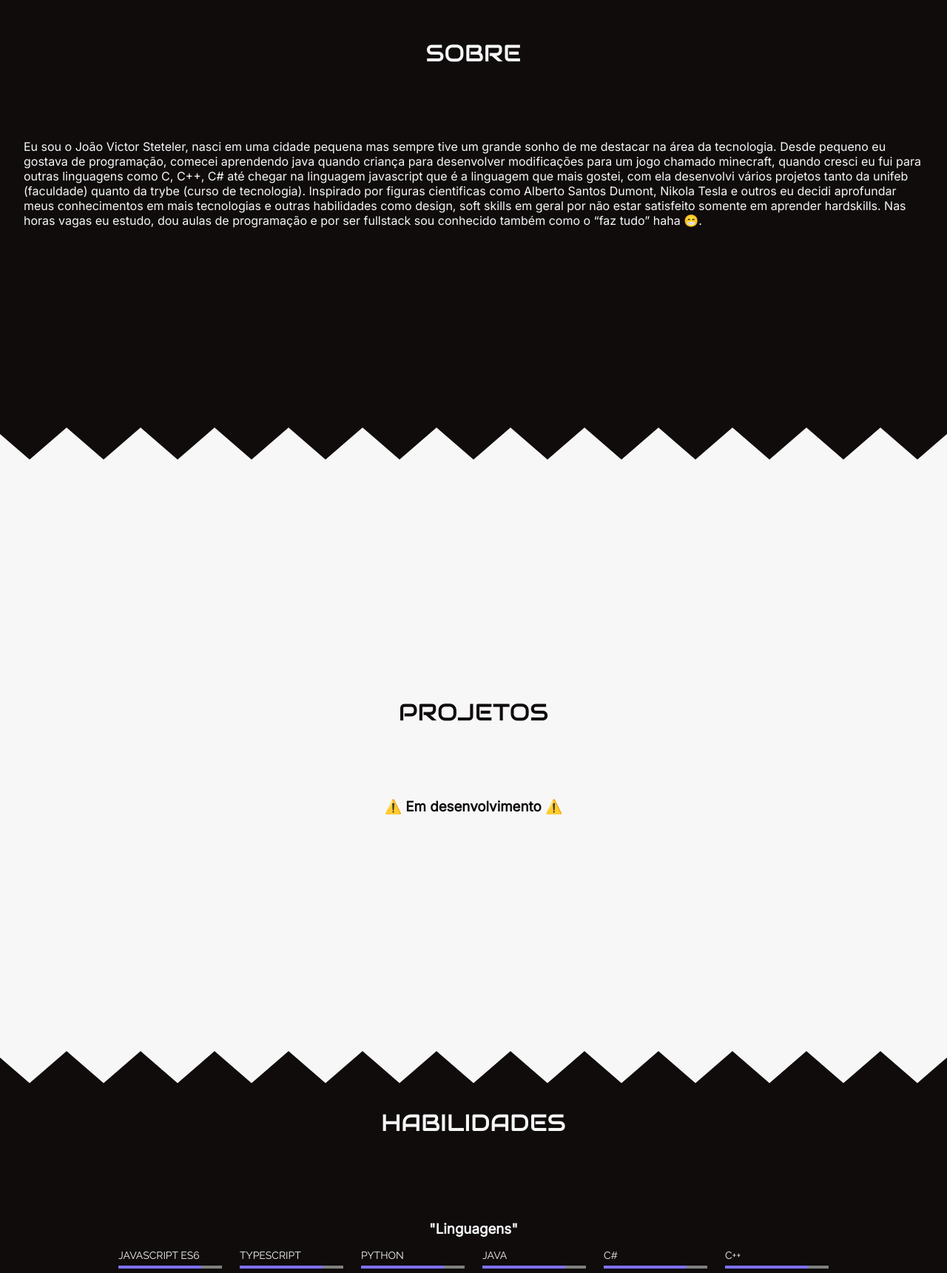
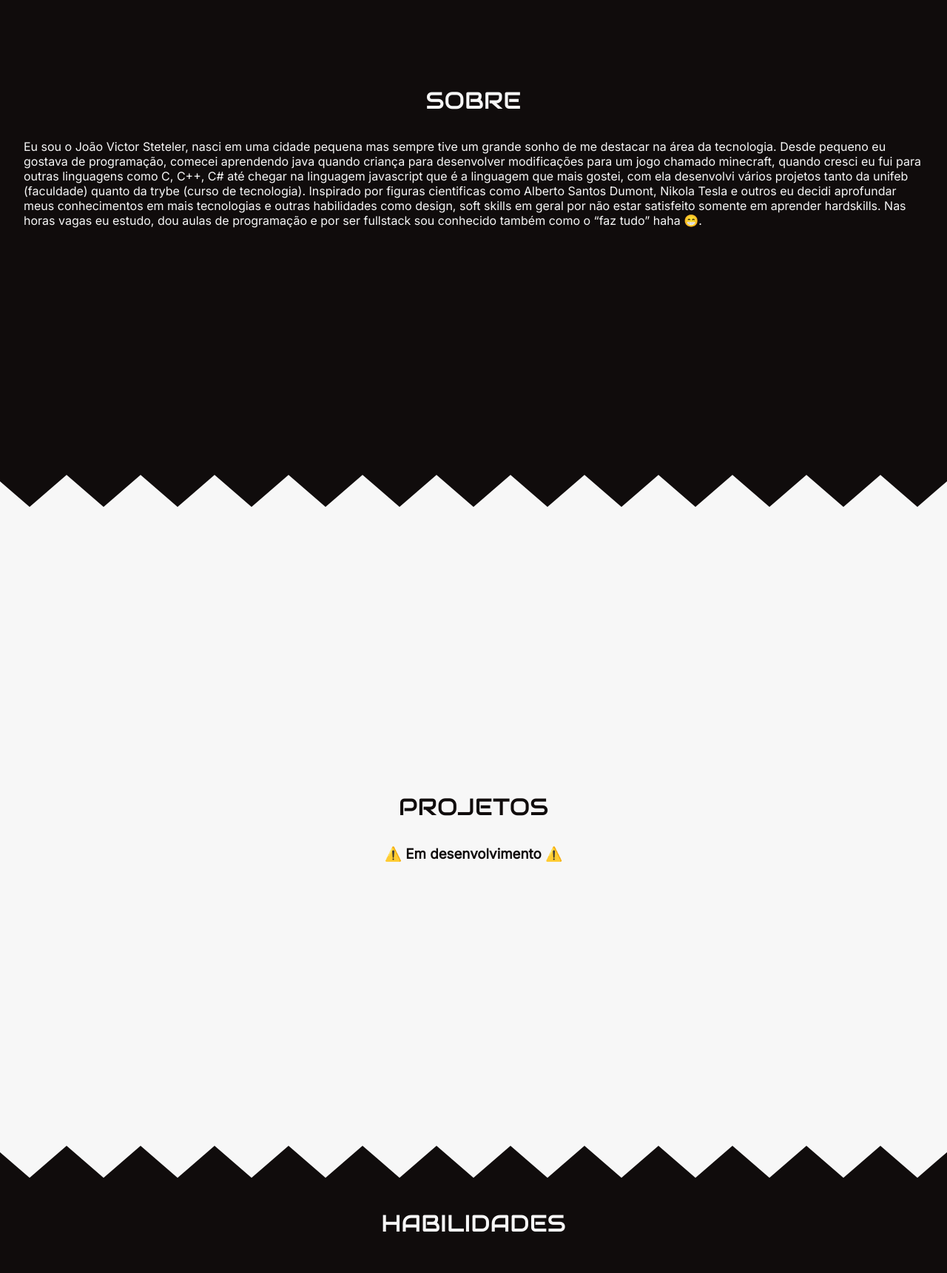
Before and after one commit to steteler/steteler-portfolio, a Next.js app: page / in a window 1280 px wide. Shown: the part 1064-2785 px from the top of the page at 74% size. Built offline with nearby package versions, Linux system fonts and the light colour scheme.

Commit message:
style(styles/section): trocado o gap por margin nas estilizações das páginas
foi trocado pois em breve os styles serão refatorados para remover código desnecessário

```diff
--- a/styles/Section/About.module.css
+++ b/styles/Section/About.module.css
@@ -3,7 +3,10 @@
   flex-direction: column;
   align-items: center;
   min-height: 100vh;
-  padding: 2rem;
-  gap: 2rem;
+  margin: 2rem;
   justify-content: center;
 }
+
+.section-default-config > *:not(:last-child) {
+  margin-bottom: 2rem;
+}
--- a/styles/Section/Footer.module.css
+++ b/styles/Section/Footer.module.css
@@ -3,9 +3,12 @@
   flex-direction: column;
   align-items: center;
   min-height: 100vh;
-  padding: 2rem;
-  gap: 2rem;
+  margin: 2rem;
   justify-content: center;
+}
+
+.section-default-config > *:not(:last-child) {
+  margin-bottom: 2rem;
 }
 
 .footer__text, .footer__text-warn {
--- a/styles/Section/Home.module.css
+++ b/styles/Section/Home.module.css
@@ -4,8 +4,11 @@
   align-items: center;
   min-height: 100vh;
   padding: 2rem;
-  gap: 2rem;
   justify-content: center;
+}
+
+.section-default-config > *:not(:last-child) {
+  margin-bottom: 2rem;
 }
 
 .home {
@@ -16,6 +19,7 @@
 }
 
 .home__info {
+  text-align: left;
   display: flex;
   flex-direction: column;
   gap: 2rem;
--- a/styles/Section/Project.module.css
+++ b/styles/Section/Project.module.css
@@ -3,7 +3,10 @@
   flex-direction: column;
   align-items: center;
   min-height: 100vh;
-  padding: 2rem;
-  gap: 2rem;
+  margin: 2rem;
   justify-content: center;
 }
+
+.section-default-config > *:not(:last-child) {
+  margin-bottom: 2rem;
+}
--- a/styles/Section/Skill.module.css
+++ b/styles/Section/Skill.module.css
@@ -3,7 +3,10 @@
   flex-direction: column;
   align-items: center;
   min-height: 100vh;
-  padding: 2rem;
-  gap: 2rem;
+  margin: 2rem;
   justify-content: center;
 }
+
+.section-default-config > *:not(:last-child) {
+  margin-bottom: 4rem;
+}
```
